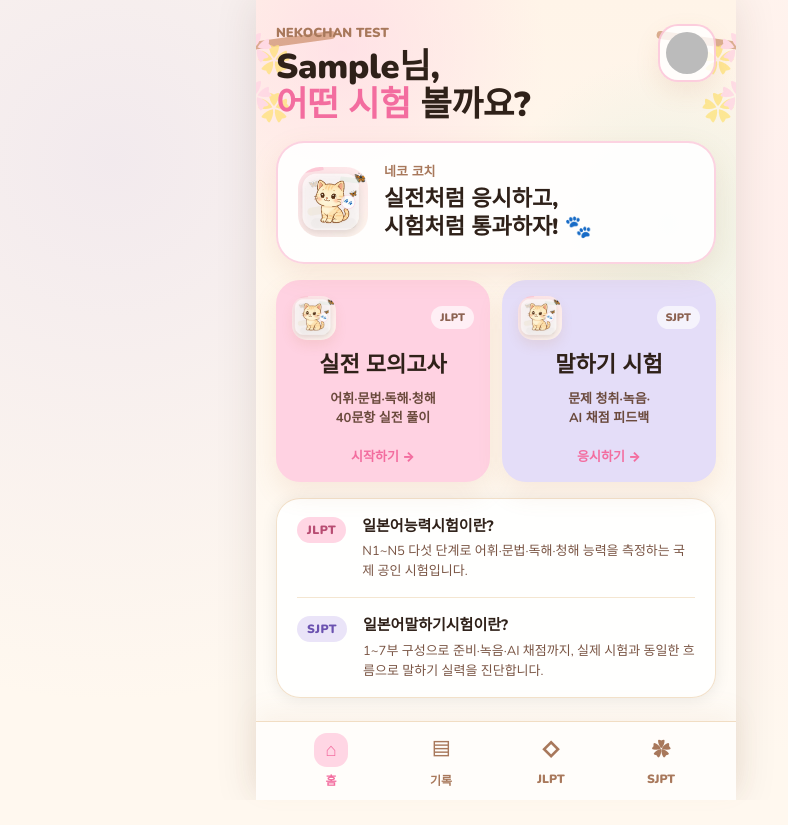
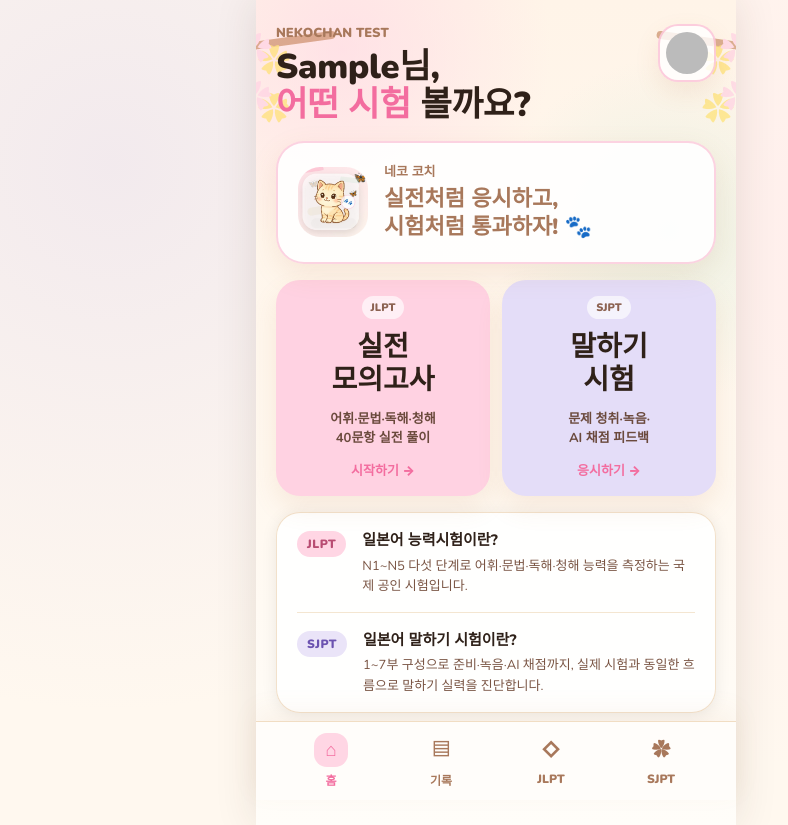
Before and after one commit to Taeyeong-yoon/GPT, a React (Vite) app: page / in a window 1280 px wide. Shown: the whole page, without its empty margins (144-932 px from the left). Before the commit the page ends 800 px from the top, so only its background shows below. Built offline with nearby package versions, Linux system fonts and the light colour scheme; no server answers; the database is empty; sample sign-in values are in the browser's storage.

Commit message:
fix: 홈 진입카드 네코짱 이미지 제거·중앙정렬·글자크기 업, 코치 문구 색상, 하단 여백, 시험명 띄어쓰기

```diff
--- a/src/index.css
+++ b/src/index.css
@@ -506,7 +506,7 @@ img { max-width: 100%; display: block; }
 .home-screen {
   position: relative;
   gap: var(--sp-4);
-  padding: var(--sp-5) var(--sp-5) calc(86px + env(safe-area-inset-bottom));
+  padding: var(--sp-5) var(--sp-5) calc(112px + env(safe-area-inset-bottom));
   overflow-x: hidden;
   overflow-y: auto;
   background:
@@ -632,7 +632,7 @@ img { max-width: 100%; display: block; }
 }
 .coach-card__message {
   margin: 0;
-  color: #2F2119;
+  color: #A8785B;
   font-size: var(--fs-xl);
   line-height: 1.26;
   font-weight: var(--fw-black);
@@ -807,8 +807,9 @@ img { max-width: 100%; display: block; }
 
 .home-screen .entry-card {
   min-height: 202px;
-  align-items: stretch;
+  align-items: center;
   flex-direction: column;
+  text-align: center;
   gap: var(--sp-3);
   padding: var(--sp-4);
   border: 0;
@@ -842,7 +843,7 @@ img { max-width: 100%; display: block; }
 .home-screen .entry-card__title {
   margin: 0;
   color: #2F2119;
-  font-size: var(--fs-xl);
+  font-size: var(--fs-2xl);
   line-height: 1.2;
   white-space: normal;
   letter-spacing: 0;
@@ -1337,7 +1338,7 @@ img { max-width: 100%; display: block; }
   .part-preview { gap: var(--sp-2); }
   .home-screen {
     gap: var(--sp-3);
-    padding: var(--sp-4) var(--sp-4) calc(82px + env(safe-area-inset-bottom));
+    padding: var(--sp-4) var(--sp-4) calc(108px + env(safe-area-inset-bottom));
   }
   .home-brandbar__eyebrow { font-size: 0.72rem; }
   .home-brandbar__title {
@@ -1418,7 +1419,7 @@ img { max-width: 100%; display: block; }
     padding: var(--sp-3);
     border-radius: 20px;
   }
-  .home-screen .entry-card__title { font-size: var(--fs-lg); }
+  .home-screen .entry-card__title { font-size: var(--fs-xl); }
   .home-screen .entry-card__meta {
     font-size: 0.74rem;
     line-height: 1.42;
--- a/src/pages/Home.jsx
+++ b/src/pages/Home.jsx
@@ -65,24 +65,18 @@ export default function Home() {
         </button>
       )}
 
-      {/* 시험 진입 카드 */}
+      {/* 시험 진입 카드 — 네코짱 이미지 없이 텍스트 중심 */}
       <div className="home__entries">
         <button className="entry-card entry-card--jlpt" onClick={() => navigate('/jlpt')}>
-          <div className="entry-card__top">
-            <img src={nekoLandingCat} alt="" className="entry-card__cat-img" />
-            <span className="entry-card__badge">JLPT</span>
-          </div>
-          <p className="entry-card__title">실전 모의고사</p>
+          <span className="entry-card__badge">JLPT</span>
+          <p className="entry-card__title">실전<br />모의고사</p>
           <p className="entry-card__meta">어휘·문법·독해·청해<br />40문항 실전 풀이</p>
           <span className="entry-card__arrow">시작하기 →</span>
         </button>
 
         <button className="entry-card entry-card--sjpt" onClick={() => navigate('/sjpt')}>
-          <div className="entry-card__top">
-            <img src={nekoLandingCat} alt="" className="entry-card__cat-img" />
-            <span className="entry-card__badge">SJPT</span>
-          </div>
-          <p className="entry-card__title">말하기 시험</p>
+          <span className="entry-card__badge">SJPT</span>
+          <p className="entry-card__title">말하기<br />시험</p>
           <p className="entry-card__meta">문제 청취·녹음·<br />AI 채점 피드백</p>
           <span className="entry-card__arrow">응시하기 →</span>
         </button>
@@ -93,7 +87,7 @@ export default function Home() {
         <div className="home-exam-info__item" onClick={() => navigate('/jlpt')}>
           <span className="home-exam-info__badge home-exam-info__badge--jlpt">JLPT</span>
           <div>
-            <p className="home-exam-info__title">일본어능력시험이란?</p>
+            <p className="home-exam-info__title">일본어 능력시험이란?</p>
             <p className="home-exam-info__desc">N1~N5 다섯 단계로 어휘·문법·독해·청해 능력을 측정하는 국제 공인 시험입니다.</p>
           </div>
         </div>
@@ -101,7 +95,7 @@ export default function Home() {
         <div className="home-exam-info__item" onClick={() => navigate('/sjpt')}>
           <span className="home-exam-info__badge home-exam-info__badge--sjpt">SJPT</span>
           <div>
-            <p className="home-exam-info__title">일본어말하기시험이란?</p>
+            <p className="home-exam-info__title">일본어 말하기 시험이란?</p>
             <p className="home-exam-info__desc">1~7부 구성으로 준비·녹음·AI 채점까지, 실제 시험과 동일한 흐름으로 말하기 실력을 진단합니다.</p>
           </div>
         </div>
```
